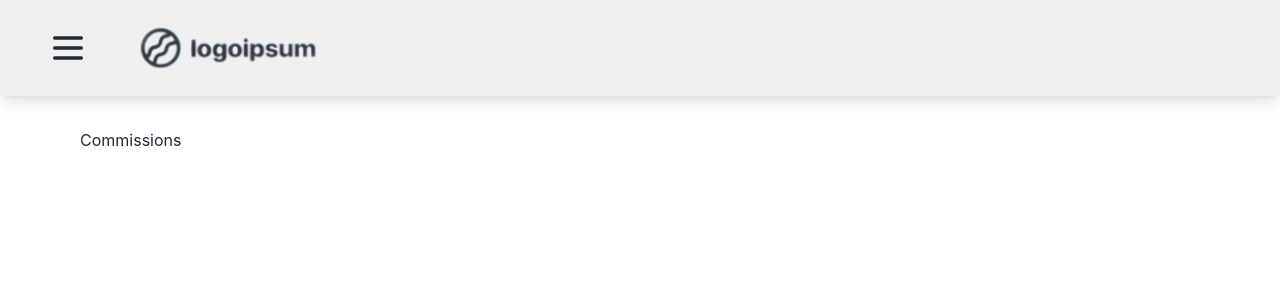
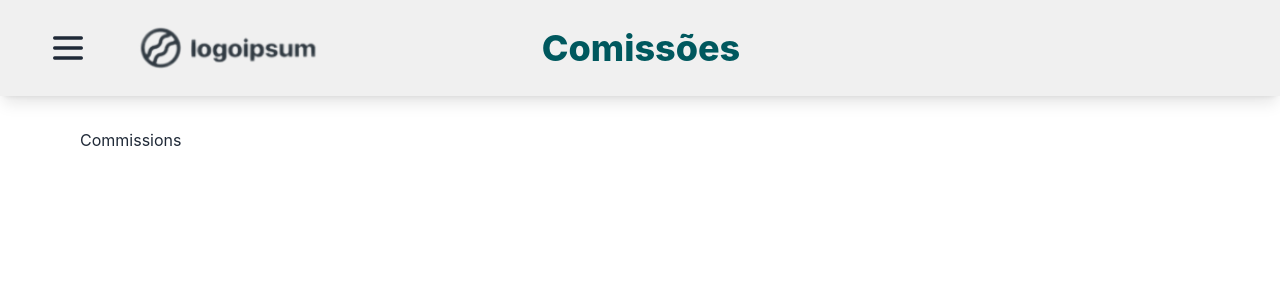
Before and after one commit to mdiori/papelaria-front, a React (Create React App) app: page /commissions in a window 1280 px wide. Shown: the top 300 px of the page. Built offline with nearby package versions, Linux system fonts and the light colour scheme.

Commit message:
feat: add header title

```diff
--- a/src/components/header/index.js
+++ b/src/components/header/index.js
@@ -1,6 +1,6 @@
 import logo from "../../images/logoipsum.svg";
 
-const Header = () => {
+const Header = ({ title }) => {
   return (
     <div className="navbar h-24 bg-appgray fixed z-50 shadow-lg">
       <div className="flex-none">
@@ -19,8 +19,11 @@ const Header = () => {
           </svg>
         </label>
       </div>
-      <div className="flex-1">
+      <div>
         <img alt="logo" src={logo} />
+      </div>
+      <div className="flex-1 flex justify-center mr-80">
+        <p className="text-4xl text-appgreen font-extrabold">{title}</p>
       </div>
     </div>
   );
--- a/src/components/page-layout/index.js
+++ b/src/components/page-layout/index.js
@@ -1,9 +1,9 @@
 import { Header, Sidebar } from "../";
 
-const PageLayout = ({ children }) => {
+const PageLayout = ({ children, title }) => {
   return (
     <div>
-      <Header />
+      <Header title={title} />
       <Sidebar>
         <div id="page" className="h-screen overflow-hidden">
           <div className="mx-20 mt-32 mb-20">{children}</div>
--- a/src/pages/commissions/index.js
+++ b/src/pages/commissions/index.js
@@ -1,7 +1,7 @@
 import PageLayout from "../../components/page-layout";
 
 const Commissions = () => {
-  return <PageLayout>Commissions</PageLayout>;
+  return <PageLayout title="Comissões">Commissions</PageLayout>;
 };
 
 export default Commissions;
```
